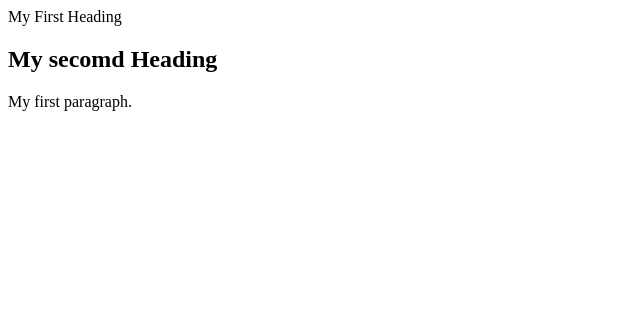
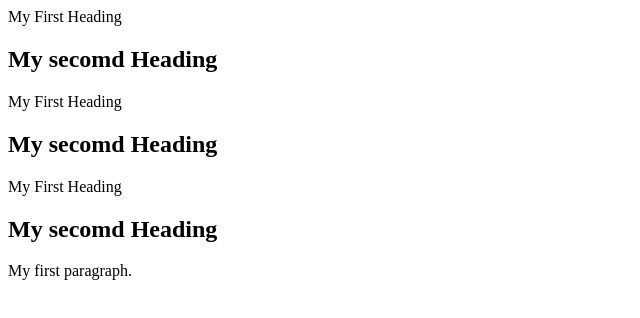
Before and after one commit to leena991188/GitandGithubDemo, a plain HTML site: page index.html in a window 1280 px wide. Shown: the whole page, without its empty margins (0-640 px from the left). Drawn offline with Linux system fonts and the light colour scheme.

Commit message:
Update index.html

```diff
--- a/index.html
+++ b/index.html
@@ -4,6 +4,10 @@
 
 <h7>My First Heading</h7>
 <h2>My secomd Heading</h1>
+  <h7>My First Heading</h7>
+<h2>My secomd Heading</h1>
+  <h7>My First Heading</h7>
+<h2>My secomd Heading</h1>
 
 
 <p>My first paragraph.</p>
```
